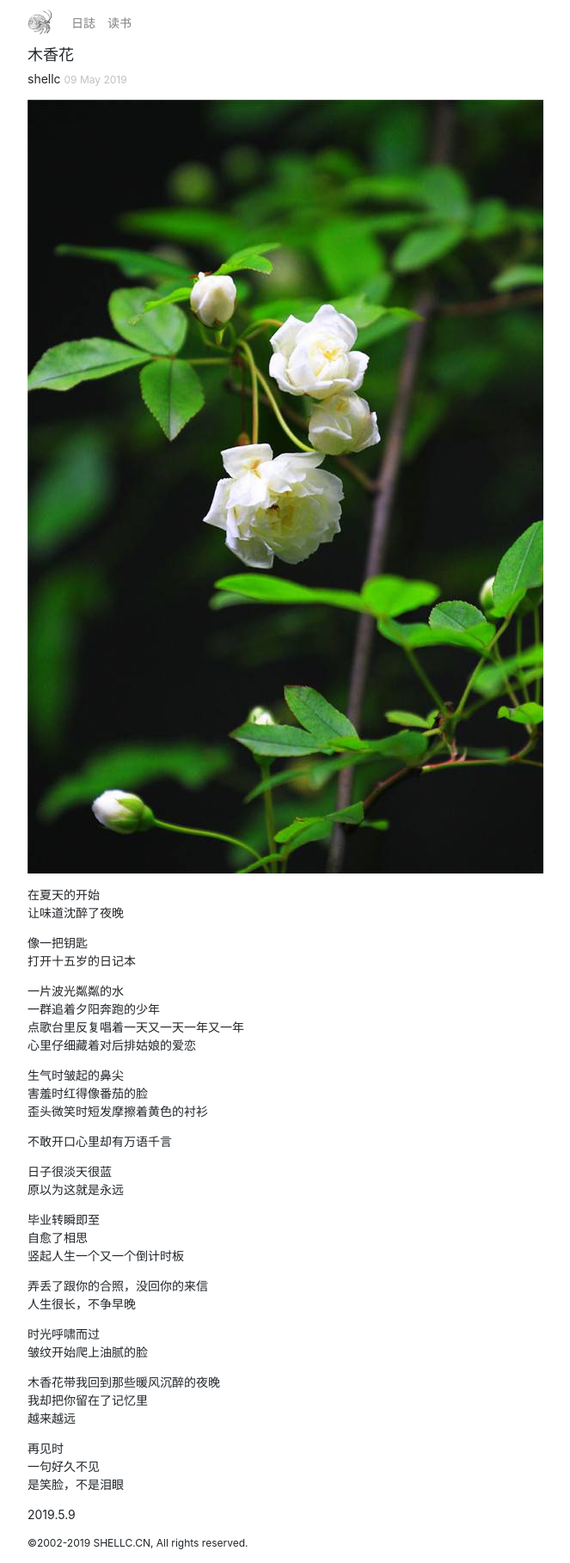
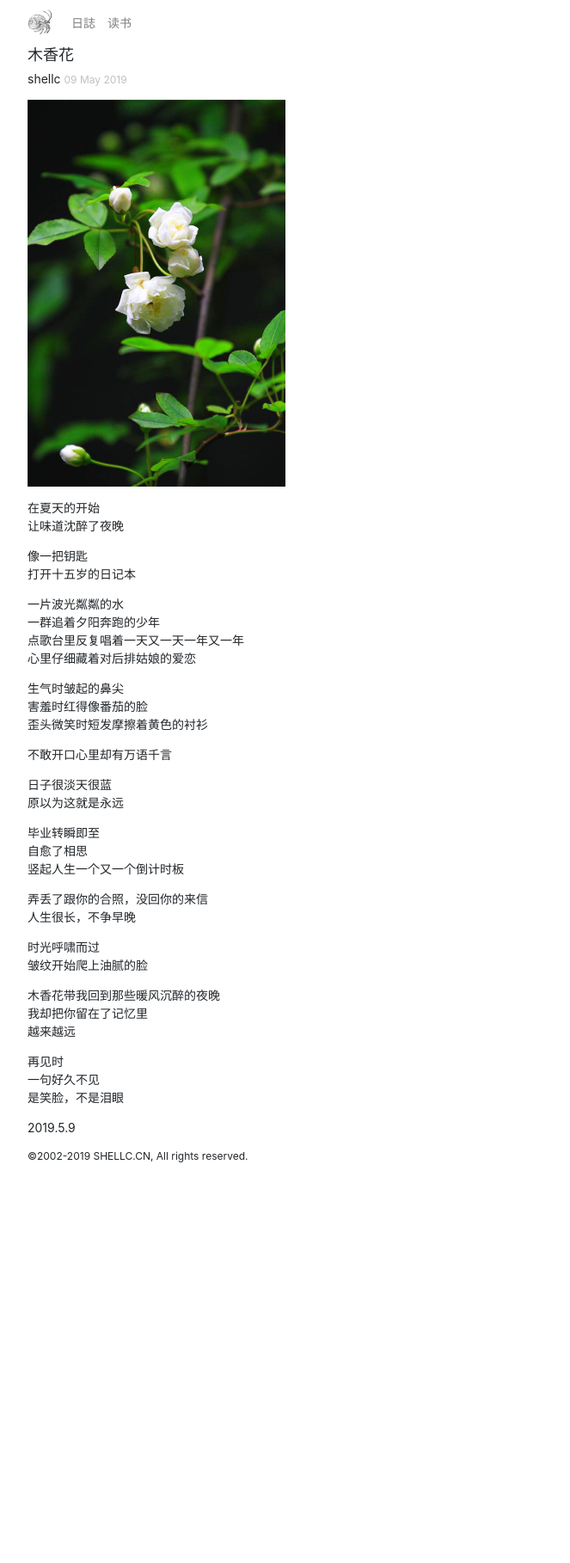
Before and after one commit to shellc/shellc.github.io, a Jekyll site: the page built from _posts/2019-05-09-muxianghua.md, in a window 1280 px wide. Shown: the whole page at 86% size, without its empty margins (53-716 px from the left). Built offline with Jekyll 4.4.1, drawn with Linux system fonts in a browser that asks for light colours; after the commit the page ends 1368 px from its top, so only the background shows below that.

Commit message:
update post

```diff
--- a/_posts/2019-05-09-muxianghua.md
+++ b/_posts/2019-05-09-muxianghua.md
@@ -5,7 +5,7 @@ title: 木香花
 
 <!--more-->
 
-![木香花](/assets/images/posts/muxianghua.jpg)
+<img src="/assets/images/posts/muxianghua.jpg" alt="木香花" width="300" />
 
 在夏天的开始<br />
 让味道沈醉了夜晚
```
